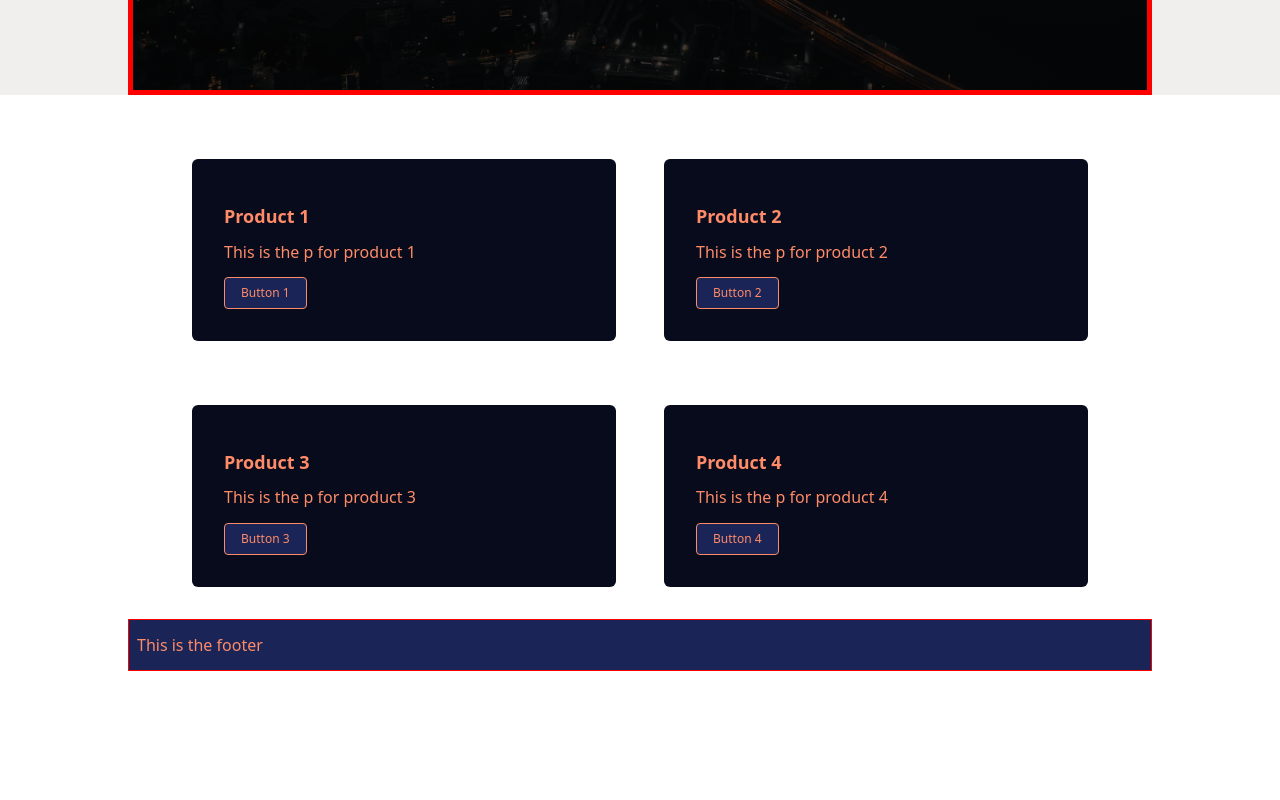
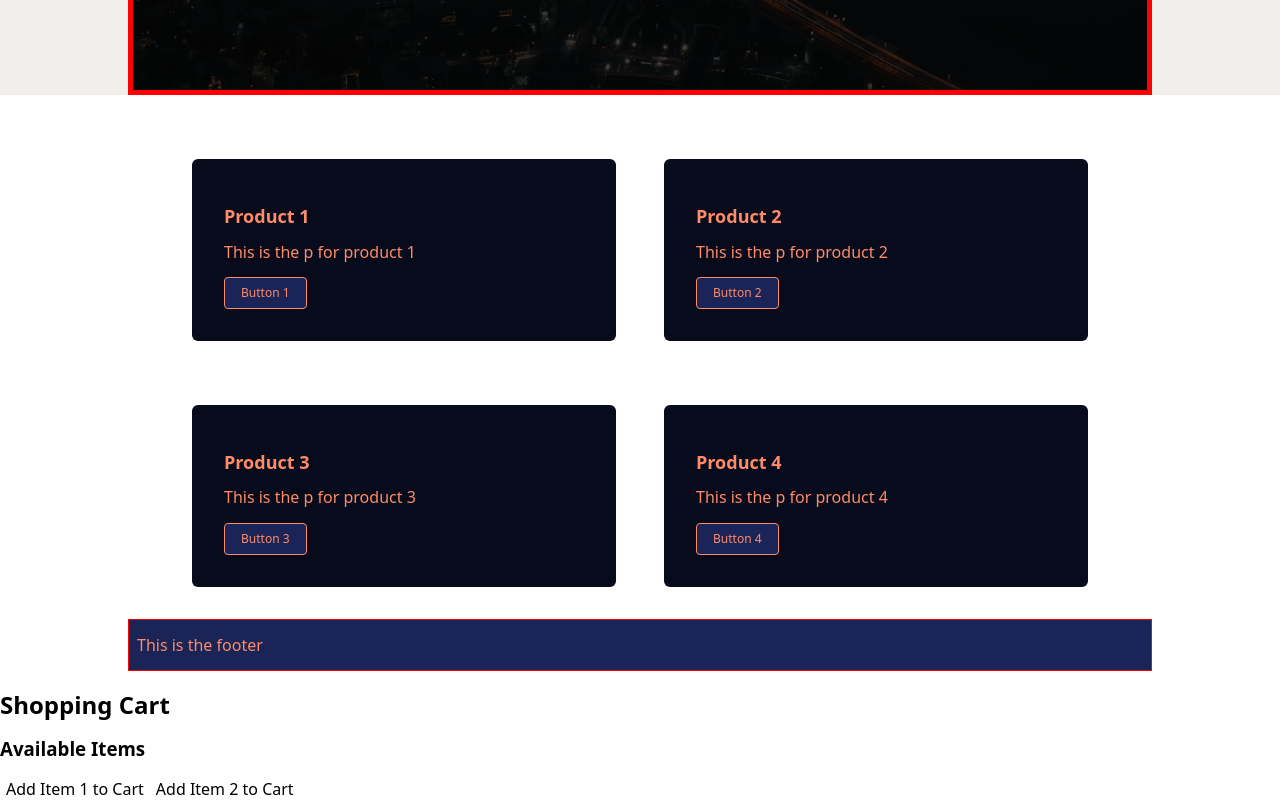
Before and after one commit to gregmjsco/odin-react-shopping, a React (Vite) app in the folder react-shopping-cart/: page / in a window 1280 px wide. Shown: the part 705-1505 px from the top of the page. Before the commit the page ends 1376 px from the top, so only its background shows below. Built offline with nearby package versions, Linux system fonts and the light colour scheme.

Commit message:
Add placeholder shopping cart logic

```diff
--- a/react-shopping-cart/src/App.jsx
+++ b/react-shopping-cart/src/App.jsx
@@ -2,6 +2,7 @@ import Header from "./components/Header/Header";
 import Hero from "./components/Hero/Hero";
 import Shop from "./components/Shop/Shop";
 import Footer from "./components/Footer/Footer";
+import Cart from "./components/Cart/Cart";
 
 const App = () => {
 
@@ -11,6 +12,7 @@ const App = () => {
       <Hero />
       <Shop />
       <Footer />
+      <Cart />
     </>
   );
 };
--- a/react-shopping-cart/src/components/Cart/Cart.jsx
+++ b/react-shopping-cart/src/components/Cart/Cart.jsx
@@ -1,12 +1,49 @@
 import './Cart.css';
 
-function Cart(){
-    return (
-        <section className='cart'>
+import React, { useState } from 'react';
 
+const Cart = () => {
+  // State to manage the items in the cart
+  const [cartItems, setCartItems] = useState([]);
 
-        </section>
-    )
-}
+  // Function to add an item to the cart
+  const addToCart = (item) => {
+    setCartItems([...cartItems, item]);
+  };
+
+  // Function to remove an item from the cart
+  const removeFromCart = (index) => {
+    const updatedCart = [...cartItems];
+    updatedCart.splice(index, 1);
+    setCartItems(updatedCart);
+  };
+
+  return (
+    <div>
+      <h2>Shopping Cart</h2>
+
+      {/* Render the items in the cart */}
+      <ul>
+        {cartItems.map((item, index) => (
+          <li key={index}>
+            {item.name} - ${item.price}
+            <button onClick={() => removeFromCart(index)}>Remove</button>
+          </li>
+        ))}
+      </ul>
+
+      {/* Example of items that can be added to the cart */}
+      <div>
+        <h3>Available Items</h3>
+        <button onClick={() => addToCart({ name: 'Item 1', price: 10 })}>
+          Add Item 1 to Cart
+        </button>
+        <button onClick={() => addToCart({ name: 'Item 2', price: 15 })}>
+          Add Item 2 to Cart
+        </button>
+      </div>
+    </div>
+  );
+};
 
 export default Cart;
```
